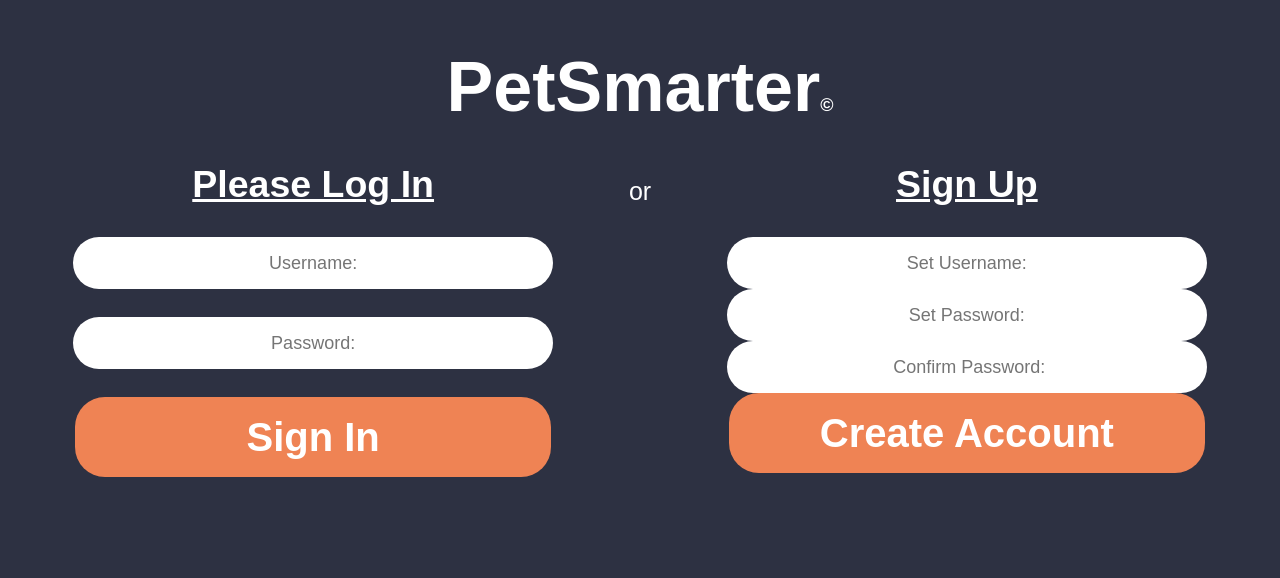
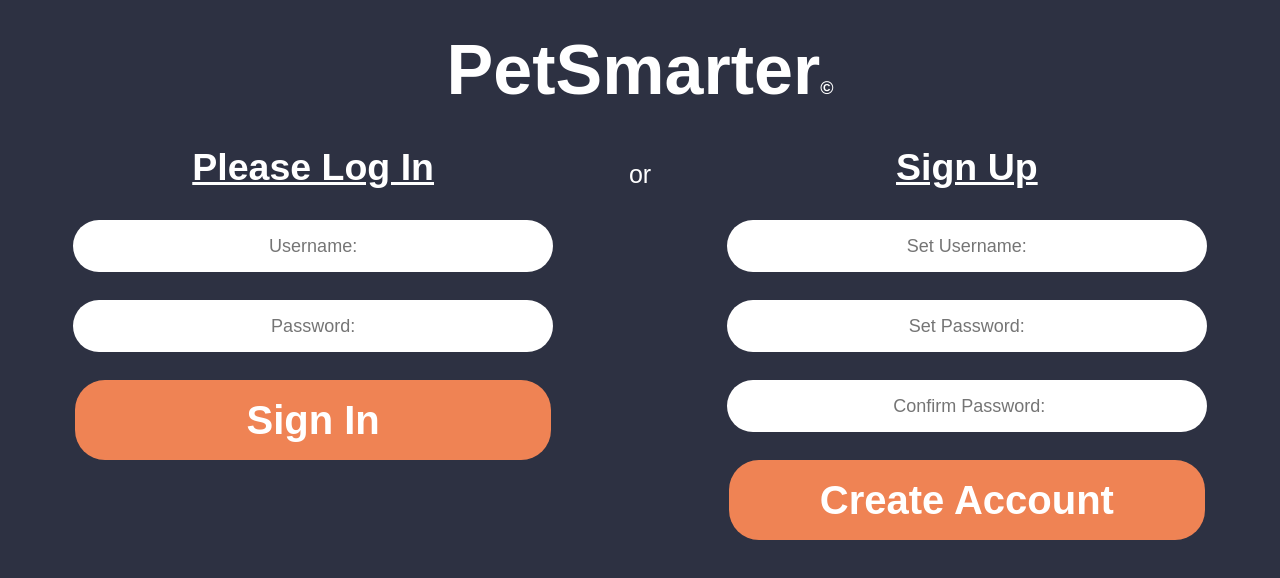
Before and after one commit to jodonpacc/Pet-Store-Website-CSCI-3321, a React (Create React App) app in the folder client/: page / in a window 1280 px wide. Shown: the top 578 px of the page. Built offline with nearby package versions, Linux system fonts and the light colour scheme.

Commit message:
small adjustments to space signup inputs and fit on screen

```diff
--- a/client/src/CSS/style.css
+++ b/client/src/CSS/style.css
@@ -18,6 +18,7 @@
 
 .page-title {
     font-size: 70px;
+    margin-top: 30px;
     margin-bottom: 5px;
 }
 
@@ -40,7 +41,7 @@
 
 .user-pass {
     display: grid;
-    grid-template-rows: 1fr 1fr 1fr;
+    grid-template-rows: 1fr 1fr 1fr 1fr;
 }
 
 .login-input {
```
